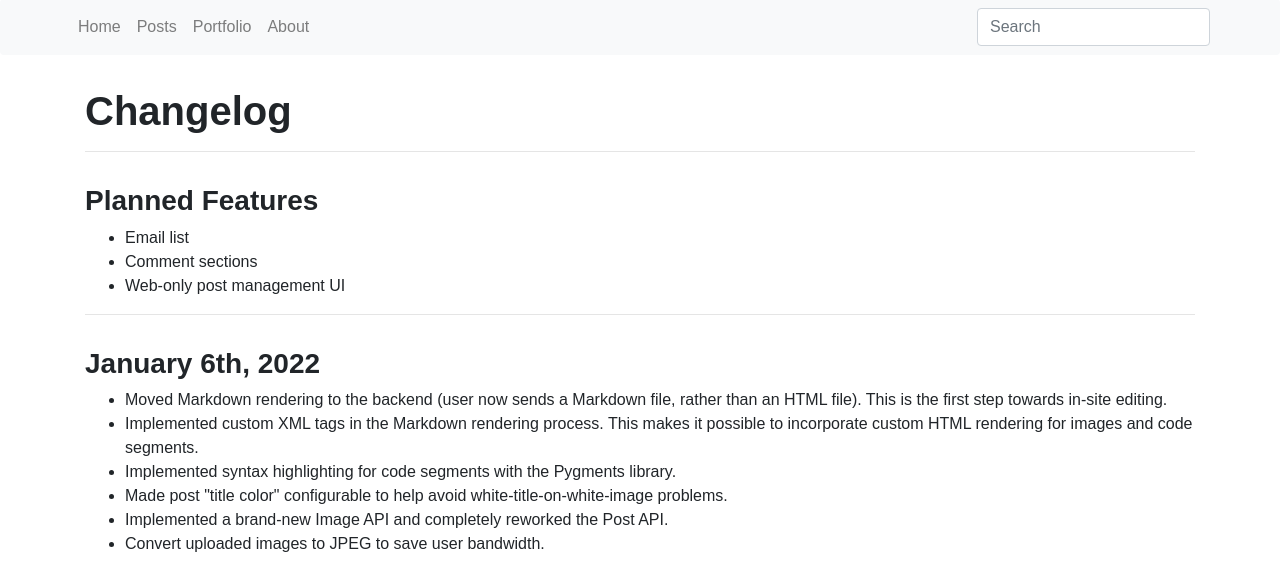
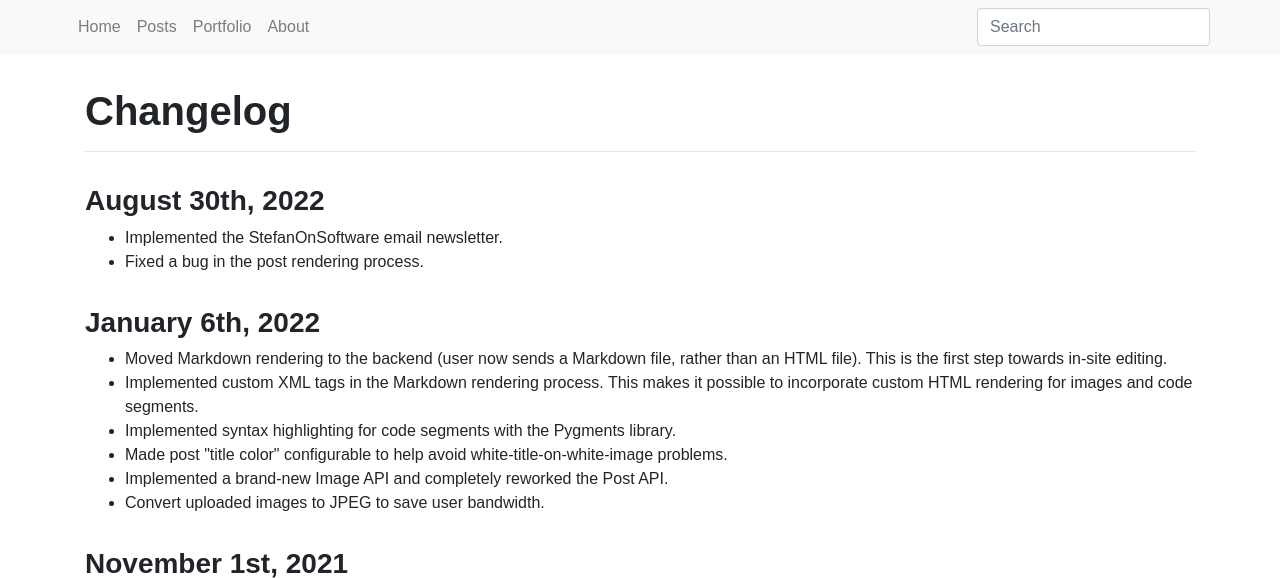
Before and after one commit to Stefan4472/Stefans-Blog, a Flask app: template flaskr/templates/blog/changelog.html in a window 1280 px wide. Shown: the part 282-860 px from the top of the page. Run offline with Flask 2, Linux system fonts and the light colour scheme; the template is opened without the code that fills it, so the values that code supplies are empty; parts of the project's set-up code (start-up, migrations or seed data) failed here and were passed over; some libraries are stand-ins or nearby versions.

Commit message:
#51 tiny changes and update changelog

```diff
--- a/flaskr/templates/blog/changelog.html
+++ b/flaskr/templates/blog/changelog.html
@@ -6,13 +6,11 @@
     <h1>Changelog</h1>
     <hr>
 
-    <h3>Planned Features</h3>
+    <h3>August 30th, 2022</h3>
     <ul>
-        <li>Email list</li>
-        <li>Comment sections</li>
-        <li>Web-only post management UI</li>
+        <li>Implemented the StefanOnSoftware email newsletter.</li>
+        <li>Fixed a bug in the post rendering process.</li>
     </ul>
-    <hr>
 
     <h3>January 6th, 2022</h3>
     <ul>
--- a/flaskr/templates/blog/register_email.html
+++ b/flaskr/templates/blog/register_email.html
@@ -1,6 +1,6 @@
 <div class="card">
     <div class="card-body">
-        <h5 class="card-title">🚀 Subscribe to the StefanOnSoftware Email List!</h5>
+        <h5 class="card-title">🚀 Subscribe to the StefanOnSoftware Email Newsletter!</h5>
         <h6 class="card-subtitle mb-2 text-muted">Receive an email whenever I publish a new post.</h6>
         <div class="input-group mb-3">
             <input id="email_address" aria-label="Email Address" type="email" class="form-control" placeholder="Enter your Email Address">
--- a/sitemanager/cli.py
+++ b/sitemanager/cli.py
@@ -20,7 +20,7 @@ def cli():
 @click.option('--publish', type=bool, default=True, help='Whether to publish the post once upload is finished')
 @click.option('--feature', type=bool, help='Whether to mark the post as "featured" once upload is finished')
 @click.option('--upload_images', type=bool, default=True, help='Whether to upload the images referenced in the post')
-@click.option('--send_email', type=bool, help='Whether to send a notification email to subscribers')
+@click.option('--send_email', type=bool, required=True, help='Whether to send a notification email to subscribers')
 def upload_post(
         path: str,
         host: str,
--- a/sitemanager/sitemanager/manager_service.py
+++ b/sitemanager/sitemanager/manager_service.py
@@ -16,8 +16,7 @@ class ManagerService:
 
     def create_post(self, config: PostConfig, send_email: bool):
         config_json = config.to_json()
-        if send_email:
-            config_json['send_email'] = send_email
+        config_json['send_email'] = send_email
         res = requests.post(
             f'{self.base_url}/api/v1/posts',
             json=config_json,
```
